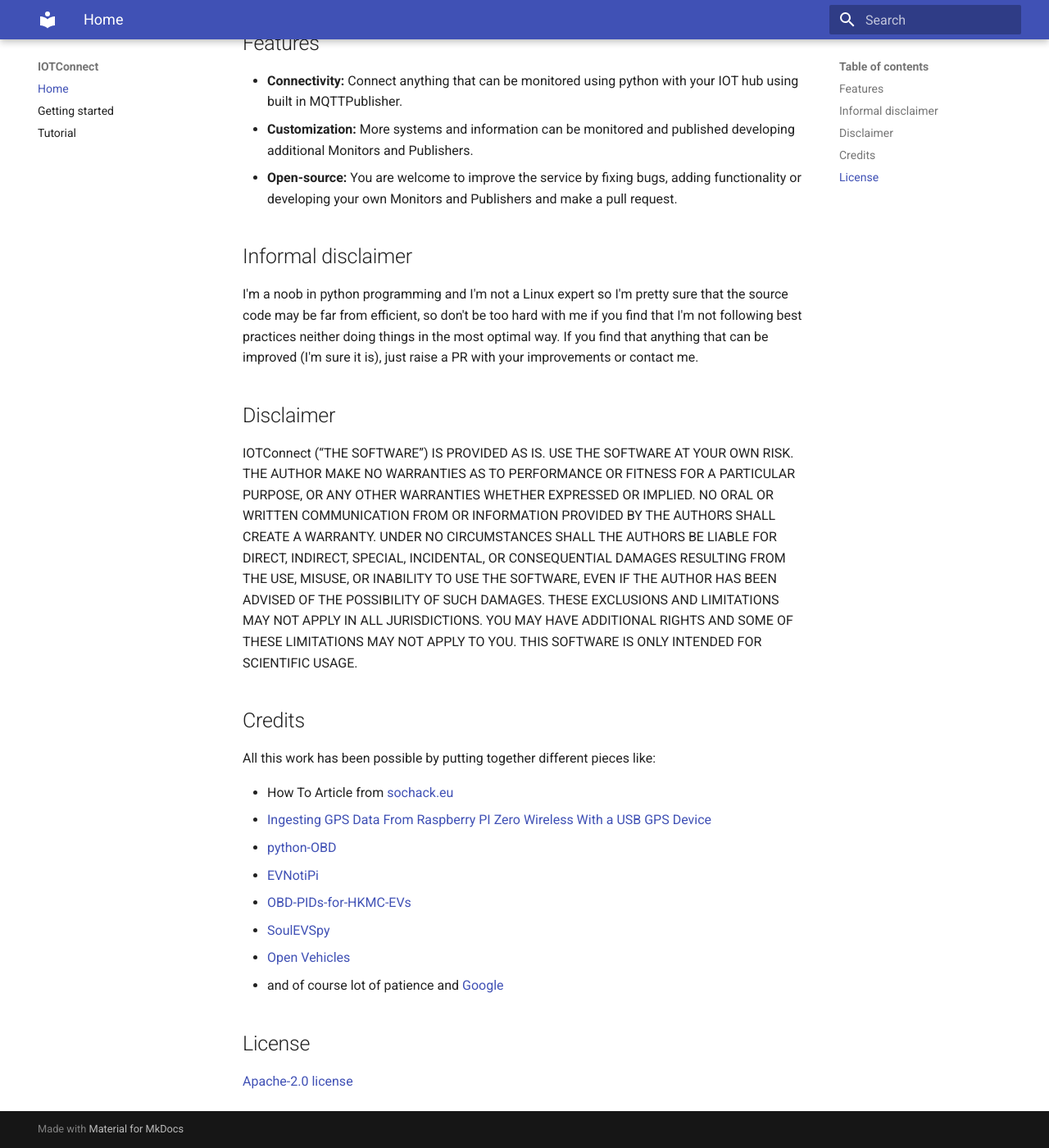
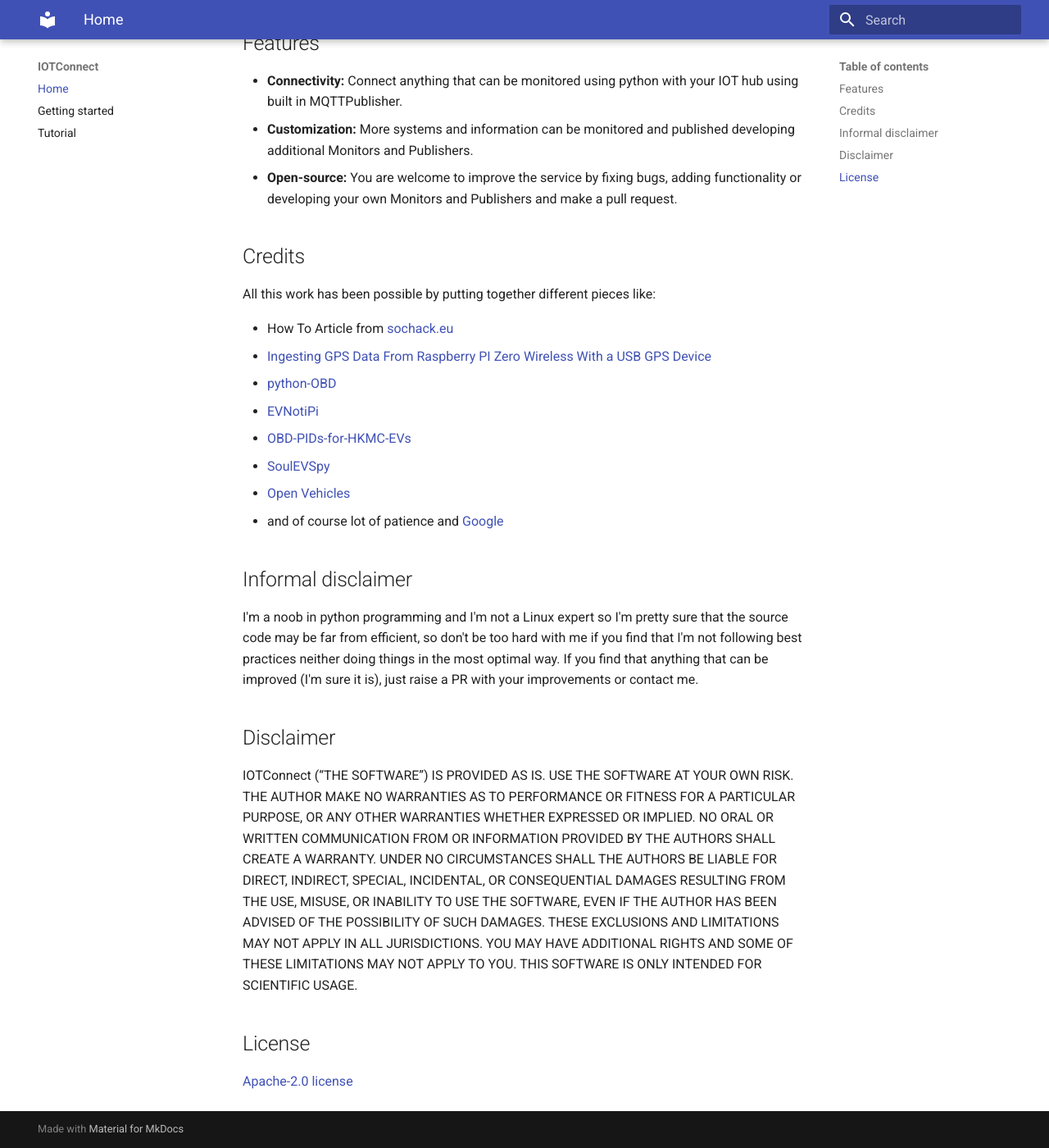
Before and after one commit to hokus15/IOTConnect, an MkDocs documentation site: the page built from docs/index.md, in a window 1280 px wide and 1400 px high, scrolled down 430 px. Shown: the whole window at 82% size. Built offline with MkDocs 1.6.1 and Material for MkDocs 9.7.7, drawn with Linux system fonts in a browser that asks for light colours; part of the change alters nothing that is shown.

Commit message:
Move up Credits section

```diff
--- a/docs/index.md
+++ b/docs/index.md
@@ -14,12 +14,6 @@ View code in [GitHub](https://github.com/hokus15/IOTConnect).
 -   **Customization:** More systems and information can be monitored and published developing additional Monitors and Publishers.
 -   **Open-source:** You are welcome to improve the service by fixing bugs, adding functionality or developing your own Monitors and Publishers and make a pull request.
 
-## Informal disclaimer
-I'm a noob in python programming and I'm not a Linux expert so I'm pretty sure that the source code may be far from efficient, so don't be too hard with me if you find that I'm not following best practices neither doing things in the most optimal way. If you find that anything that can be improved (I'm sure it is), just raise a PR with your improvements or contact me.
-
-## Disclaimer
-IOTConnect (“THE SOFTWARE”) IS PROVIDED AS IS. USE THE SOFTWARE AT YOUR OWN RISK. THE AUTHOR MAKE NO WARRANTIES AS TO PERFORMANCE OR FITNESS FOR A PARTICULAR PURPOSE, OR ANY OTHER WARRANTIES WHETHER EXPRESSED OR IMPLIED. NO ORAL OR WRITTEN COMMUNICATION FROM OR INFORMATION PROVIDED BY THE AUTHORS SHALL CREATE A WARRANTY. UNDER NO CIRCUMSTANCES SHALL THE AUTHORS BE LIABLE FOR DIRECT, INDIRECT, SPECIAL, INCIDENTAL, OR CONSEQUENTIAL DAMAGES RESULTING FROM THE USE, MISUSE, OR INABILITY TO USE THE SOFTWARE, EVEN IF THE AUTHOR HAS BEEN ADVISED OF THE POSSIBILITY OF SUCH DAMAGES. THESE EXCLUSIONS AND LIMITATIONS MAY NOT APPLY IN ALL JURISDICTIONS. YOU MAY HAVE ADDITIONAL RIGHTS AND SOME OF THESE LIMITATIONS MAY NOT APPLY TO YOU. THIS SOFTWARE IS ONLY INTENDED FOR SCIENTIFIC USAGE.
-
 ## Credits
 All this work has been possible by putting together different pieces like:
 
@@ -32,5 +26,11 @@ All this work has been possible by putting together different pieces like:
 -   [Open Vehicles](https://github.com/openvehicles/)
 -   and of course lot of patience and [Google](https://www.google.com/)
 
+## Informal disclaimer
+I'm a noob in python programming and I'm not a Linux expert so I'm pretty sure that the source code may be far from efficient, so don't be too hard with me if you find that I'm not following best practices neither doing things in the most optimal way. If you find that anything that can be improved (I'm sure it is), just raise a PR with your improvements or contact me.
+
+## Disclaimer
+IOTConnect (“THE SOFTWARE”) IS PROVIDED AS IS. USE THE SOFTWARE AT YOUR OWN RISK. THE AUTHOR MAKE NO WARRANTIES AS TO PERFORMANCE OR FITNESS FOR A PARTICULAR PURPOSE, OR ANY OTHER WARRANTIES WHETHER EXPRESSED OR IMPLIED. NO ORAL OR WRITTEN COMMUNICATION FROM OR INFORMATION PROVIDED BY THE AUTHORS SHALL CREATE A WARRANTY. UNDER NO CIRCUMSTANCES SHALL THE AUTHORS BE LIABLE FOR DIRECT, INDIRECT, SPECIAL, INCIDENTAL, OR CONSEQUENTIAL DAMAGES RESULTING FROM THE USE, MISUSE, OR INABILITY TO USE THE SOFTWARE, EVEN IF THE AUTHOR HAS BEEN ADVISED OF THE POSSIBILITY OF SUCH DAMAGES. THESE EXCLUSIONS AND LIMITATIONS MAY NOT APPLY IN ALL JURISDICTIONS. YOU MAY HAVE ADDITIONAL RIGHTS AND SOME OF THESE LIMITATIONS MAY NOT APPLY TO YOU. THIS SOFTWARE IS ONLY INTENDED FOR SCIENTIFIC USAGE.
+
 ## License
 [Apache-2.0 license](https://github.com/hokus15/IOTConnect/blob/master/LICENSE)
```
